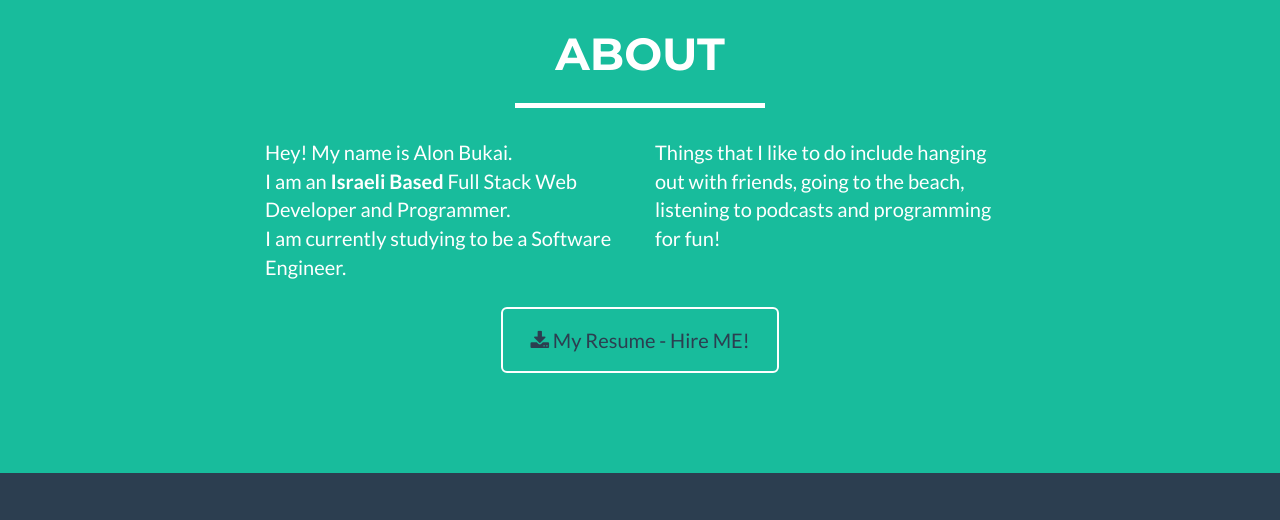
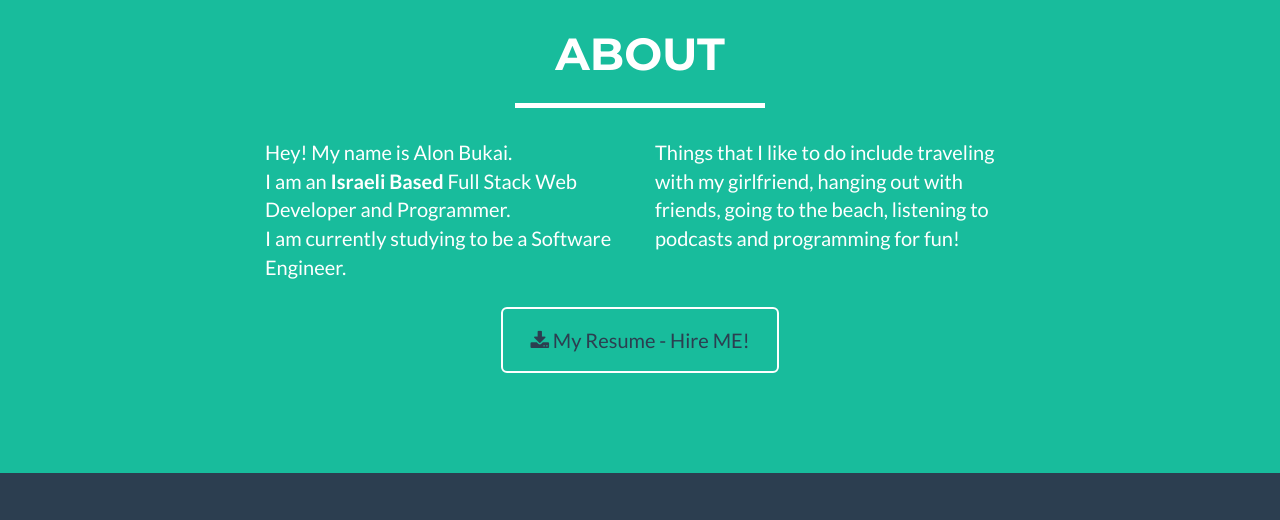
Before and after one commit to Alonski/alonski.github.io, a plain HTML site: page index.html in a window 1280 px wide. Shown: the part 1636-2156 px from the top of the page. Drawn offline with nearby package versions, Linux system fonts and the light colour scheme.

Commit message:
Changed README and Index About Me

```diff
--- a/index.html
+++ b/index.html
@@ -178,7 +178,7 @@
                     </p>
                 </div>
                 <div class="col-lg-4">
-                    <p>Things that I like to do include hanging out with friends, going to the beach, listening to podcasts and programming for fun!</p>
+                    <p>Things that I like to do include traveling with my girlfriend, hanging out with friends, going to the beach, listening to podcasts and programming for fun!</p>
                 </div>
                 <div class="col-lg-8 col-lg-offset-2 text-center">
                     <a href="files/AlonBukaiResume.doc" class="btn btn-lg btn-outline">
```
Also changed, not shown: 1 other file.
